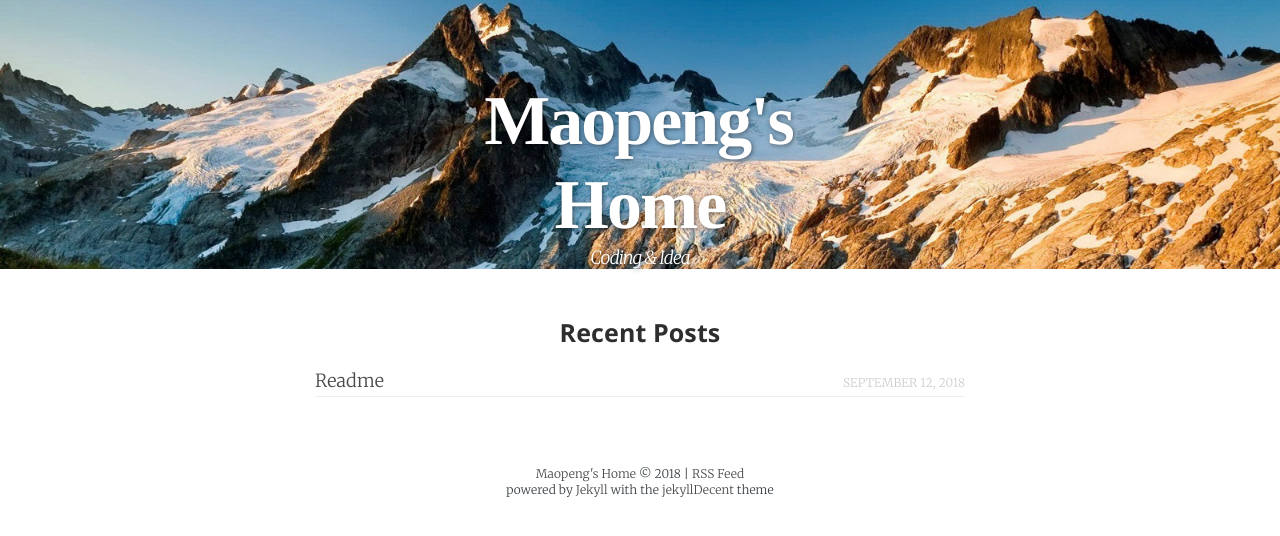
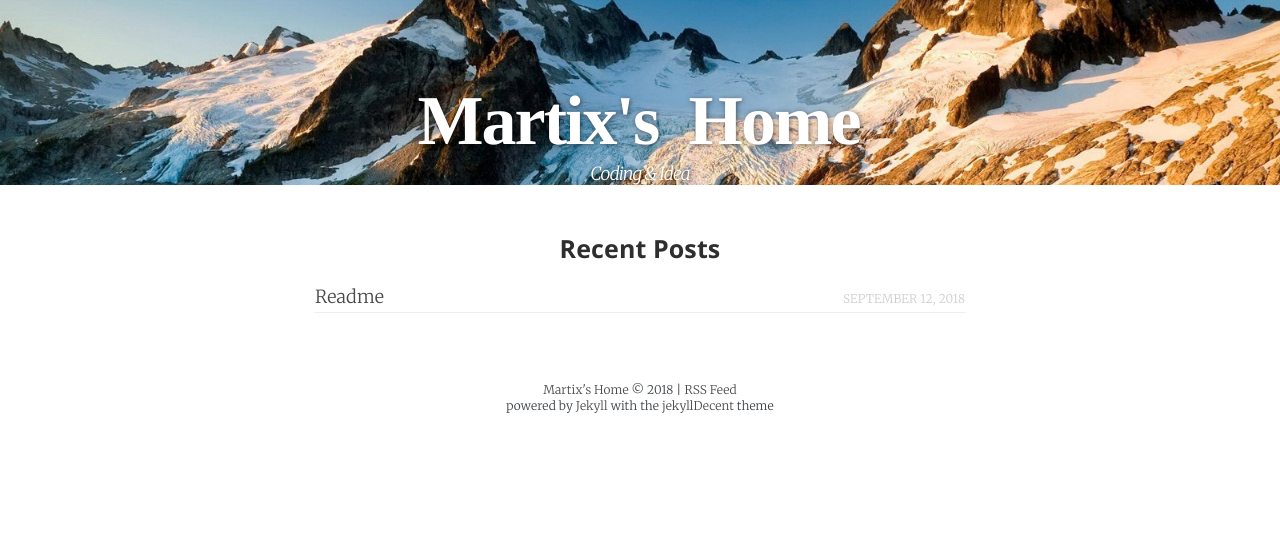
Before and after one commit to MatrixPiano/Blog, a Jekyll site: the page built from index.html, in a window 1280 px wide. Shown: the top 536 px of the page. Built offline with Jekyll 4.4.1, drawn with Linux system fonts in a browser that asks for light colours; some web fonts are replaced.

Commit message:
ok
Signed-off-by: unknown <zhang.maopeng1@zte.com.cn>

```diff
--- a/_config.yml
+++ b/_config.yml
@@ -6,9 +6,9 @@
 # 'jekyll serve'. If you change this file, please restart the server process.
 
 # Site settings
-title:            Maopeng's Home
+title:            Martix's Home
 subtitle:         Coding & Idea
-description:      This is Maopeng's Home.
+description:      This is Martix's Home.
 keywords:         Coding, Orchestrator
 language:         "en" # default language of the blog. Language codes: http://www.w3schools.com/tags/ref_language_codes.asp
 
```
